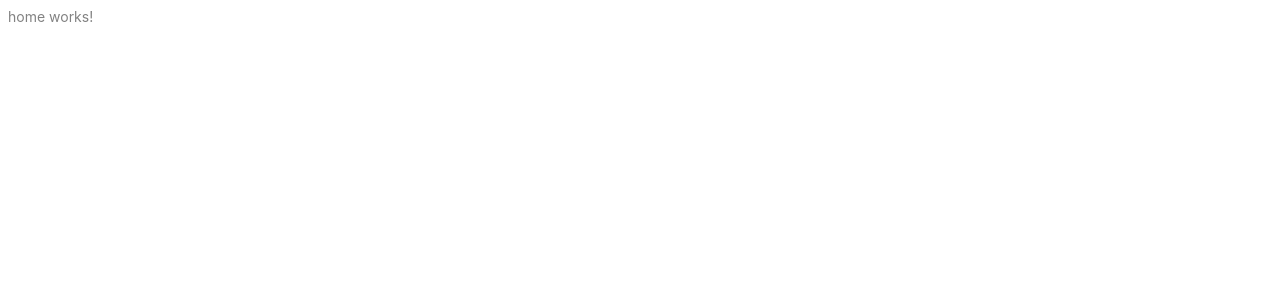
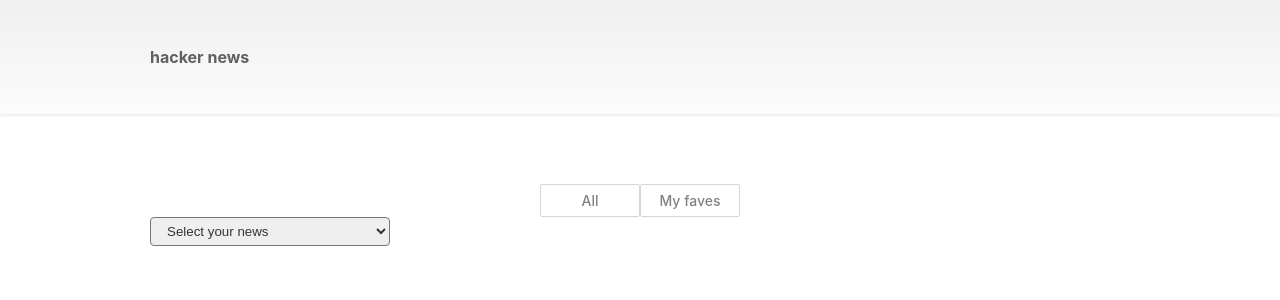
Before and after one commit to Julius-cell/hacker-news, an Angular app: page /hacker-news in a window 1280 px wide. Shown: the top 300 px of the page. Built offline with nearby package versions, Linux system fonts and the light colour scheme.

Commit message:
Add first template componens

```diff
--- a/src/app/hacker-news/home/home.component.css
+++ b/src/app/hacker-news/home/home.component.css
@@ -0,0 +1,35 @@
+.title {
+  height: 114px;
+  box-shadow: 0 1px 4px 0 rgba(0, 21, 41, 0.12);
+  background-image: linear-gradient(to bottom, var(--color-10) -32%, var(--color-white) 124%);
+  padding-left: 150px;
+  display: flex;
+  align-items: center;
+}
+.wrap-selector {
+  margin-top: 70px;
+  display: flex;
+  justify-content: center;
+  align-items: center;
+}
+.selector {
+  display: inherit;
+  align-items: inherit;
+  justify-content: inherit;
+  width: 98px;
+  height: 31px;
+  border-radius: 2px;
+  border: solid 1px #d6d6d6;
+}
+.selector p {
+  font-weight: 500;
+}
+.body {
+  padding-left: 150px;
+}
+select {
+  width: 240px;
+  padding: 5px 12px;
+  border-radius: 4px;
+  color: var(--color-8);
+}
--- a/src/app/hacker-news/home/home.component.html
+++ b/src/app/hacker-news/home/home.component.html
@@ -1 +1,34 @@
-<p>home works!</p>
+<div class="title">
+  <!-- <img src="assets/images/hacker-news@3x.png" alt=""> -->
+  <h1>hacker news</h1>
+</div>
+
+<div class="wrap-selector">
+  <div class="selector">
+    <p>All</p>
+  </div>
+  <div class="selector">
+    <p>My faves</p>
+  </div>
+</div>
+
+<div class="body">
+  <div class="dropdown">
+    <form>
+      <select name="frameworks" id="frameworks">
+        <option value="">
+          <p>Select your news</p>
+        </option>
+        <option value="angular">
+          <p>Angular</p>
+        </option>
+        <option value="reactjs">
+          <p>Reactjs</p>
+        </option>
+        <option value="vuejs">
+          <p>Vuejs</p>
+        </option>
+      </select>
+    </form>
+  </div>
+</div>
--- a/src/styles.css
+++ b/src/styles.css
@@ -20,6 +20,7 @@
   font-size: 16px;
 }
 
+body,
 div,
 h1,
 h2,
```
